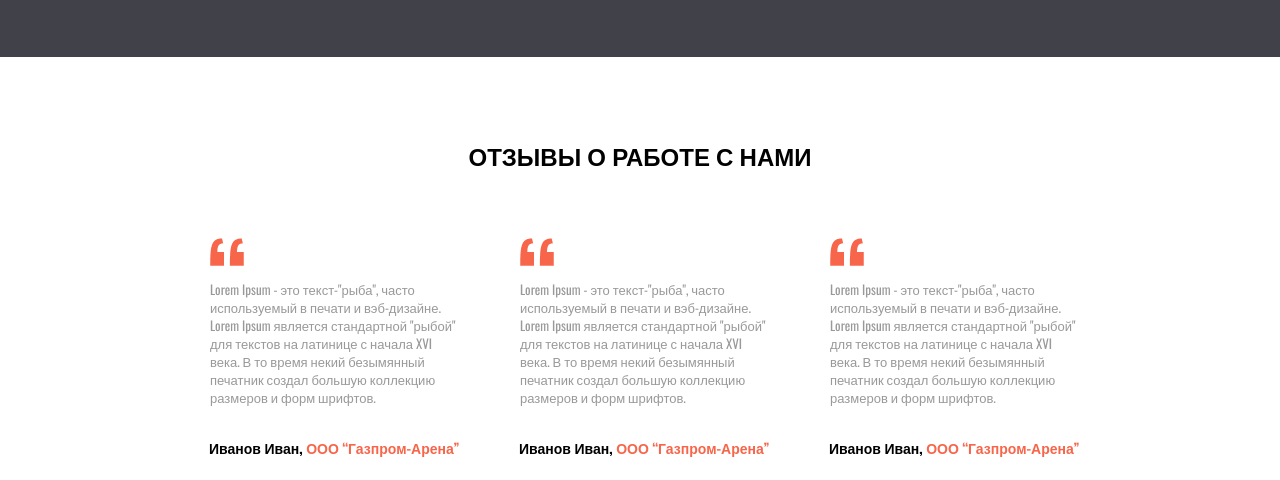
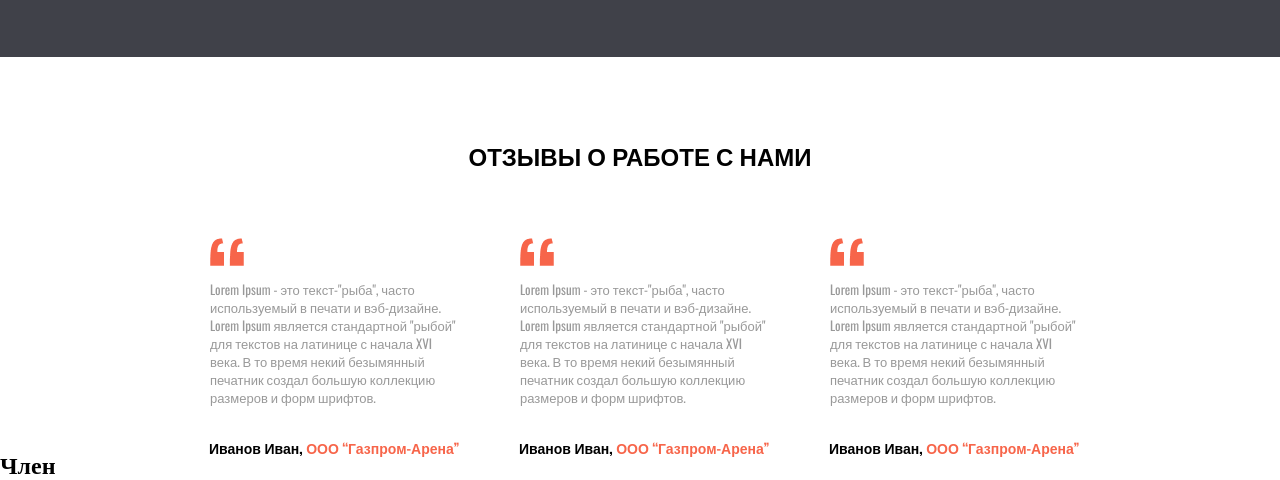
Before and after one commit to R1verb/ProjectRussia, a plain HTML site: page index.html in a window 1280 px wide. Shown: the part 2571-3051 px from the top of the page. Before the commit the page ends 3029 px from the top, so only its background shows below. Drawn offline with nearby package versions, Linux system fonts and the light colour scheme.

Commit message:
index.html

```diff
--- a/index.html
+++ b/index.html
@@ -195,5 +195,6 @@
             </div>
         </div>
     </div>
+    <h2>Член</h2>
 </body>
 </html>
```
